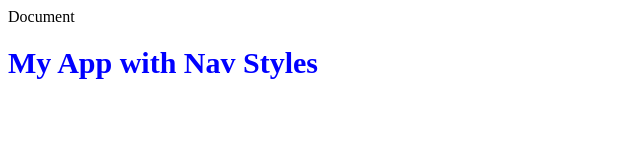
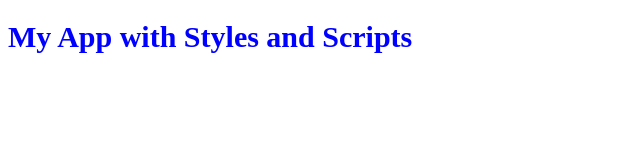
Before and after one commit to thinkful-ei21/michael-damian_git-drills, a plain HTML site: page index.html in a window 1280 px wide. Shown: the whole page, without its empty margins (0-640 px from the left). Drawn offline with Linux system fonts and the light colour scheme.

Commit message:
added app.js, modified index.html

```diff
--- /dev/null
+++ b/app.js
@@ -0,0 +1,2 @@
+const myTeam ="Damian, Mike";
+console.log(myTeam);
--- a/index.html
+++ b/index.html
@@ -5,10 +5,11 @@
     <meta name="viewport" content="width=device-width, initial-scale=1.0">
     <meta http-equiv="X-UA-Compatible" content="ie=edge">
     <link rel="stylesheet" href="headers.css">
-    <link rel="stylesheet" href="nav.css"
+    <link rel="stylesheet" href="nav.css">
     <title>Document</title>
 </head>
 <body>
-    <h1>My App with Nav Styles</h1>
+    <h1>My App with Styles and Scripts</h1>
+<script src="app.js"></script>
 </body>
 </html>
```
